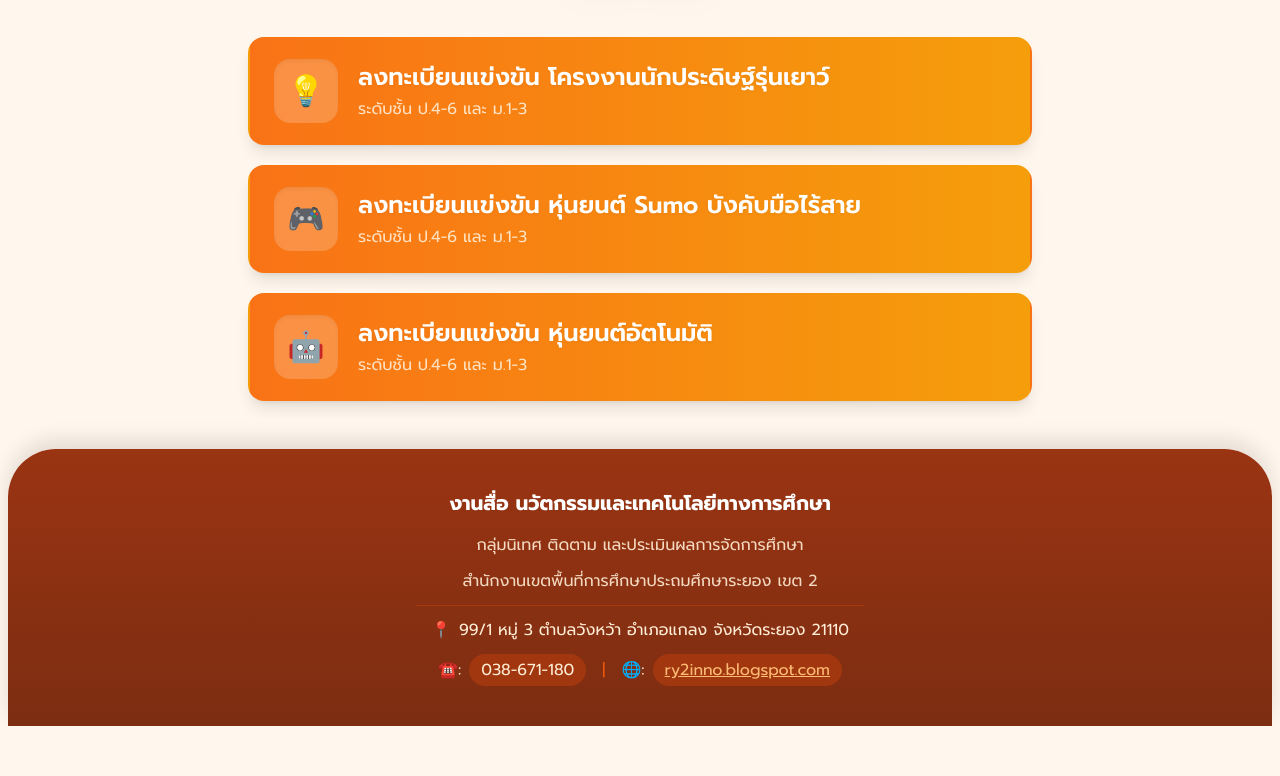
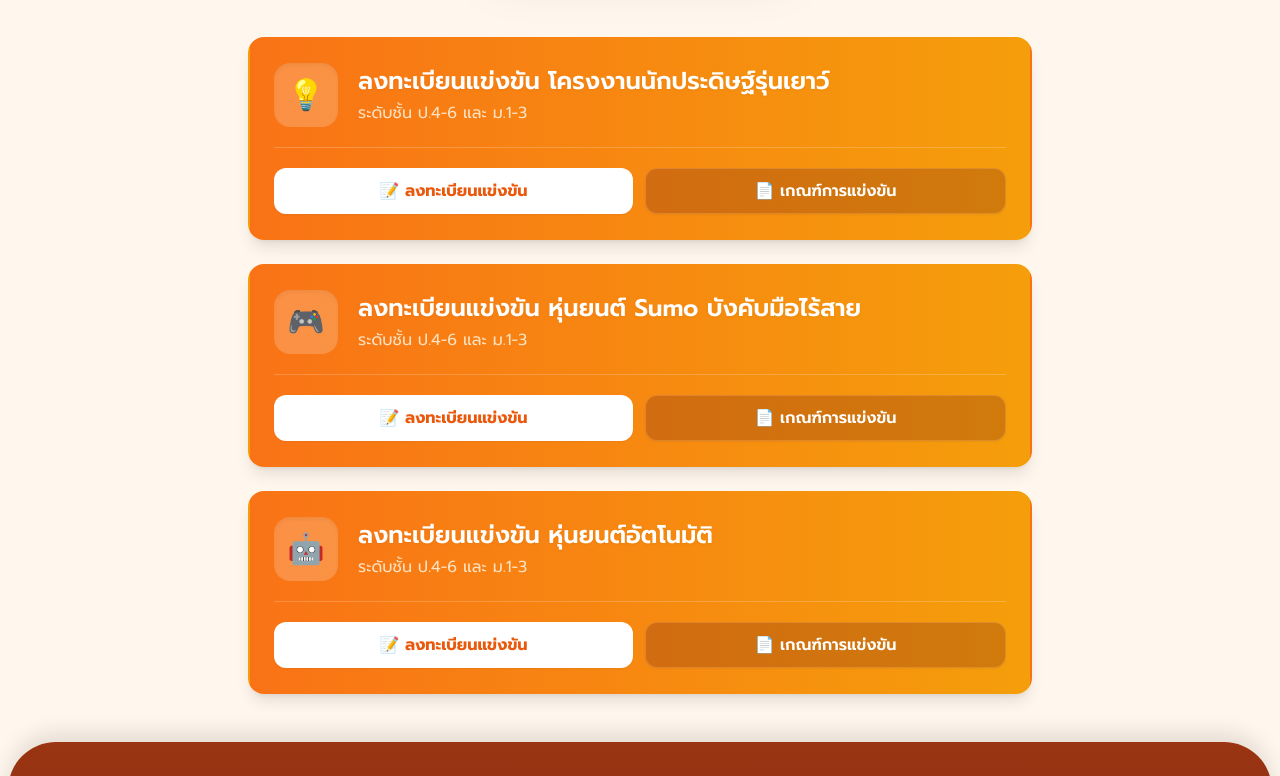
Before and after one commit to gorpor/ry2-robotic2026, a plain HTML site: page index.html in a window 1280 px wide. Shown: the part 769-1545 px from the top of the page. Before the commit the page ends 1495 px from the top, so only its background shows below. Drawn offline with nearby package versions, Linux system fonts and the light colour scheme.

Commit message:
Update index.html

```diff
--- a/index.html
+++ b/index.html
@@ -71,15 +71,15 @@
     <main class="flex-grow container mx-auto px-4 py-12 max-w-4xl flex flex-col items-center">
 
         <div class="mb-12 w-56 h-56 md:w-72 md:h-72 flex justify-center items-center">
-            <img src="https://gorpor.github.io/ry2-robotic2026/ry2robotics.png"
+            <img src="https://drive.google.com/uc?export=view&id=1Ubw2hk2rXdN4LYfTGjNaTY71f3jUy7uV"
                  onerror="this.onerror=null; this.src='https://placehold.co/400x400/ffedd5/f97316?text=Mascot';"
                  alt="Mascot หุ่นยนต์ สพป.ระยอง เขต 2"
                  class="max-w-full max-h-full object-contain hover:scale-105 transition-transform duration-500 drop-shadow-2xl animate-float">
         </div>
 
-        <div class="w-full flex flex-col gap-5 px-2 md:px-10">
-            <!-- ปรับลดขนาด Font ในส่วนปุ่มเมนู -->
-            <a href="xxxxxxx" target="_blank" class="group relative w-full flex items-center bg-gradient-to-r from-orange-500 to-amber-500 text-white py-4 px-5 md:py-5 md:px-6 rounded-2xl shadow-lg hover:shadow-2xl transform hover:-translate-y-1 transition-all duration-300 border-2 border-transparent hover:border-orange-200">
+        <div class="w-full flex flex-col gap-6 px-2 md:px-10">
+            <div class="group relative w-full flex flex-col bg-gradient-to-r from-orange-500 to-amber-500 text-white p-5 md:p-6 rounded-2xl shadow-lg hover:shadow-xl transition-all duration-300 border-2 border-transparent hover:border-orange-200">
+                <div class="flex items-center">
                     <div class="mr-4 md:mr-5 text-2xl md:text-3xl group-hover:animate-bounce flex-shrink-0 bg-white/20 w-14 h-14 md:w-16 md:h-16 flex items-center justify-center rounded-2xl shadow-inner">
                         💡
                     </div>
@@ -87,9 +87,19 @@
                         <div class="text-base md:text-xl lg:text-2xl font-semibold mb-1 leading-tight drop-shadow-sm">ลงทะเบียนแข่งขัน โครงงานนักประดิษฐ์รุ่นเยาว์</div>
                         <div class="text-orange-100 text-xs md:text-base font-normal opacity-90">ระดับชั้น ป.4-6 และ ม.1-3</div>
                     </div>
+                </div>
+                <div class="mt-5 pt-5 border-t border-white/20 flex flex-col sm:flex-row gap-3">
+                    <a href="https://www.xxxxxx.ac.th" target="_blank" class="flex-1 flex items-center justify-center gap-2 bg-white text-orange-600 hover:bg-orange-50 font-bold py-2.5 px-4 rounded-xl shadow-sm hover:shadow-md transition-all duration-200 text-sm md:text-base">
+                        📝 ลงทะเบียนแข่งขัน
                     </a>
+                    <a href="https://www.xxxxxx.ac.th" target="_blank" class="flex-1 flex items-center justify-center gap-2 bg-orange-900/30 text-white hover:bg-orange-900/50 border border-orange-300/30 font-semibold py-2.5 px-4 rounded-xl shadow-sm hover:shadow-md transition-all duration-200 text-sm md:text-base">
+                        📄 เกณฑ์การแข่งขัน
+                    </a>
+                </div>
+            </div>
 
-            <a href="xxxxxxx" target="_blank" class="group relative w-full flex items-center bg-gradient-to-r from-orange-500 to-amber-500 text-white py-4 px-5 md:py-5 md:px-6 rounded-2xl shadow-lg hover:shadow-2xl transform hover:-translate-y-1 transition-all duration-300 border-2 border-transparent hover:border-orange-200">
+            <div class="group relative w-full flex flex-col bg-gradient-to-r from-orange-500 to-amber-500 text-white p-5 md:p-6 rounded-2xl shadow-lg hover:shadow-xl transition-all duration-300 border-2 border-transparent hover:border-orange-200">
+                <div class="flex items-center">
                     <div class="mr-4 md:mr-5 text-2xl md:text-3xl group-hover:animate-bounce flex-shrink-0 bg-white/20 w-14 h-14 md:w-16 md:h-16 flex items-center justify-center rounded-2xl shadow-inner">
                         🎮
                     </div>
@@ -97,9 +107,19 @@
                         <div class="text-base md:text-xl lg:text-2xl font-semibold mb-1 leading-tight drop-shadow-sm">ลงทะเบียนแข่งขัน หุ่นยนต์ Sumo บังคับมือไร้สาย</div>
                         <div class="text-orange-100 text-xs md:text-base font-normal opacity-90">ระดับชั้น ป.4-6 และ ม.1-3</div>
                     </div>
+                </div>
+                <div class="mt-5 pt-5 border-t border-white/20 flex flex-col sm:flex-row gap-3">
+                    <a href="https://www.xxxxxx.ac.th" target="_blank" class="flex-1 flex items-center justify-center gap-2 bg-white text-orange-600 hover:bg-orange-50 font-bold py-2.5 px-4 rounded-xl shadow-sm hover:shadow-md transition-all duration-200 text-sm md:text-base">
+                        📝 ลงทะเบียนแข่งขัน
                     </a>
+                    <a href="https://www.xxxxxx.ac.th" target="_blank" class="flex-1 flex items-center justify-center gap-2 bg-orange-900/30 text-white hover:bg-orange-900/50 border border-orange-300/30 font-semibold py-2.5 px-4 rounded-xl shadow-sm hover:shadow-md transition-all duration-200 text-sm md:text-base">
+                        📄 เกณฑ์การแข่งขัน
+                    </a>
+                </div>
+            </div>
 
-            <a href="xxxxxxx" target="_blank" class="group relative w-full flex items-center bg-gradient-to-r from-orange-500 to-amber-500 text-white py-4 px-5 md:py-5 md:px-6 rounded-2xl shadow-lg hover:shadow-2xl transform hover:-translate-y-1 transition-all duration-300 border-2 border-transparent hover:border-orange-200">
+            <div class="group relative w-full flex flex-col bg-gradient-to-r from-orange-500 to-amber-500 text-white p-5 md:p-6 rounded-2xl shadow-lg hover:shadow-xl transition-all duration-300 border-2 border-transparent hover:border-orange-200">
+                <div class="flex items-center">
                     <div class="mr-4 md:mr-5 text-2xl md:text-3xl group-hover:animate-bounce flex-shrink-0 bg-white/20 w-14 h-14 md:w-16 md:h-16 flex items-center justify-center rounded-2xl shadow-inner">
                         🤖
                     </div>
@@ -107,7 +127,16 @@
                         <div class="text-base md:text-xl lg:text-2xl font-semibold mb-1 leading-tight drop-shadow-sm">ลงทะเบียนแข่งขัน หุ่นยนต์อัตโนมัติ</div>
                         <div class="text-orange-100 text-xs md:text-base font-normal opacity-90">ระดับชั้น ป.4-6 และ ม.1-3</div>
                     </div>
+                </div>
+                <div class="mt-5 pt-5 border-t border-white/20 flex flex-col sm:flex-row gap-3">
+                    <a href="https://www.xxxxxx.ac.th" target="_blank" class="flex-1 flex items-center justify-center gap-2 bg-white text-orange-600 hover:bg-orange-50 font-bold py-2.5 px-4 rounded-xl shadow-sm hover:shadow-md transition-all duration-200 text-sm md:text-base">
+                        📝 ลงทะเบียนแข่งขัน
                     </a>
+                    <a href="https://www.xxxxxx.ac.th" target="_blank" class="flex-1 flex items-center justify-center gap-2 bg-orange-900/30 text-white hover:bg-orange-900/50 border border-orange-300/30 font-semibold py-2.5 px-4 rounded-xl shadow-sm hover:shadow-md transition-all duration-200 text-sm md:text-base">
+                        📄 เกณฑ์การแข่งขัน
+                    </a>
+                </div>
+            </div>
         </div>
     </main>
 
```
Lines whose indentation alone changed are shown as unchanged.
